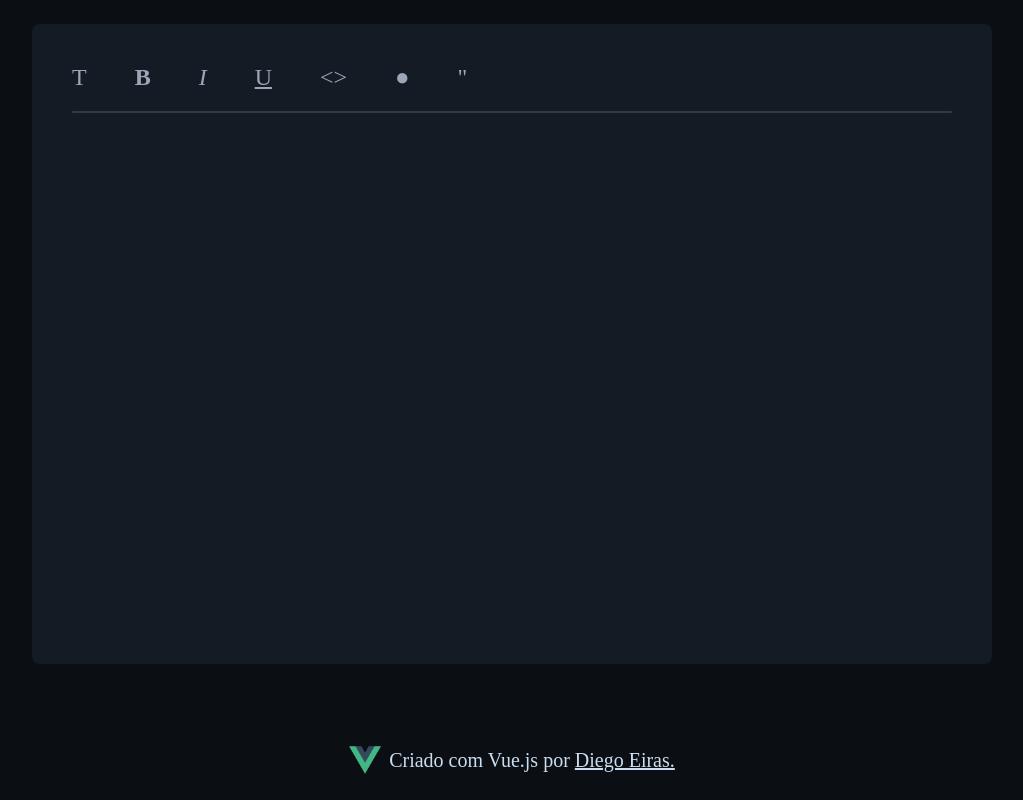
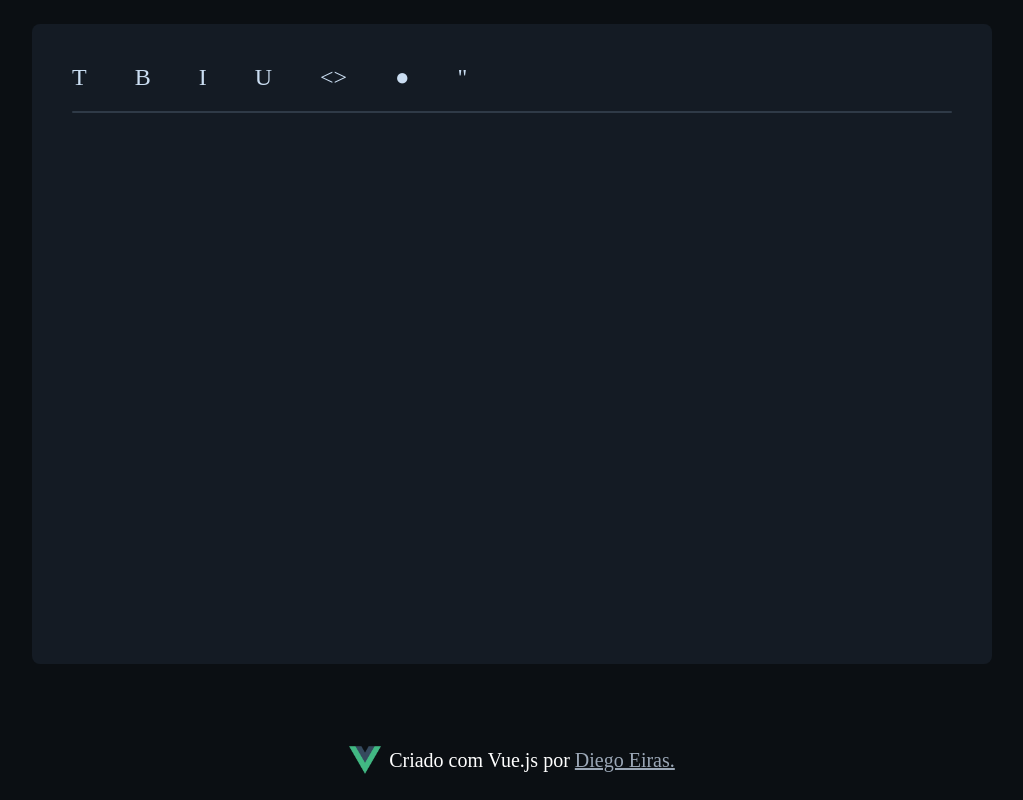
Before and after one commit to lucioeiras/rich-text-editor, a Vue app: page / in a window 1280 px wide. Shown: the whole page, without its empty margins (128-1151 px from the left). Built offline with nearby package versions, Linux system fonts and the light colour scheme.

Commit message:
✒️  EDIT: Reformulate styles to scss

```diff
--- a/src/App.vue
+++ b/src/App.vue
@@ -16,34 +16,7 @@
   }
 </script>
 
-<style>
-  :root {
-    --background: #0b0f13;
-    --text: #caddf1;
-  }
-
-  * {
-    margin: 0;
-    padding: 0;
-    outline: 0;
-    box-sizing: border-box;
-  }
-
-  body {
-    height: 100vh;
-
-    display: flex;
-    flex-direction: column;
-    align-items: center;
-    justify-content: center;
-
-    background-color: var(--background);
-  }
-
-  body, input, button, textarea {
-    font-family: Roboto Slab, serif;
-  }
-
+<style lang="scss">
   #app {
     width: 100%;
 
--- /dev/null
+++ b/src/components/Actions.vue
@@ -0,0 +1,47 @@
+<template>
+  <button class="title">T</button>
+  <button class="bold">B</button>
+  <button class="italic">I</button>
+  <button class="underline">U</button>
+  <button class="code">&lt;&gt;</button>
+  <button class="list">●</button>
+  <button class="quote">"</button>
+</template>
+
+<script>
+  export default {
+    name: 'Actions',
+  }
+</script>
+
+<style lang="scss">
+  button {
+    cursor: pointer;
+
+    border: none;
+    background: none;
+
+    color: $buttons;
+    font-size: 24px;
+
+    &:not(:first-child) {
+      margin-left: 48px;
+    }
+
+    &:hover {
+      color: $primary;
+    }
+
+    .bold {
+      font-weight: 700;
+    }
+
+    .italic {
+      font-style: italic;
+    }
+
+    .underline {
+      text-decoration-line: underline;
+    }
+  }
+</style>
--- a/src/components/Editor.vue
+++ b/src/components/Editor.vue
@@ -1,103 +1,45 @@
 <template>
-  <div id="container">
-    <div class="actions">
-      <button class="title">T</button>
-      <button class="bold">B</button>
-      <button class="italic">I</button>
-      <button class="underline">U</button>
-      <button class="code">&lt;&gt;</button>
-      <button class="list">●</button>
-      <button class="quote">"</button>
-    </div>
-
+  <div id="editor">
+    <Actions />
     <hr>
-
-    <div class="editor">
-      <input />
-    </div>
+    <TextInputs />
   </div>
 </template>
 
 <script>
+  import Actions from './Actions'
+  import TextInputs from './TextInputs'
+
   export default {
     name: 'Editor',
+    components: {
+      Actions,
+      TextInputs,
+    }
   }
 </script>
 
-<style>
-  :root {
-    --primary: #43B883;
-    --card: #141b24;
-    --text: #fff;
-    --secondary-text: #9ba7b6;
-    --divider: #2f3a47;
-  }
-
-  #container {
+<style lang="scss">
+  #editor {
     width: 100%;
     max-width: 960px;
 
     min-height: 640px;
 
     border-radius: 8px;
-    background: var(--card);
+    background: $card;
 
     padding: 40px;
-  }
 
-  .actions button {
-    cursor: pointer;
+    hr {
+      height: 2px;
 
-    border: none;
-    background: none;
+      border: none;
+      border-radius: 2px;
 
-    color: var(--secondary-text);
-    font-size: 24px;
-  }
+      background: $divider;
 
-  .actions button:not(:first-child) {
-    margin-left: 48px;
-  }
-
-  .actions button:hover {
-    color: var(--primary);
-  }
-
-  .actions .bold {
-    font-weight: 700;
-  }
-
-  .actions .italic {
-    font-style: italic;
-  }
-
-  .actions .underline {
-    text-decoration-line: underline;
-  }
-
-  #container hr {
-    height: 2px;
-
-    border: none;
-    border-radius: 2px;
-
-    background: var(--divider);
-
-    margin: 20px 0 32px 0;
-  }
-
-  .editor {
-    display: flex;
-    flex-direction: column;
-  }
-
-  .editor input {
-    border: none;
-    background: none;
-
-    color: var(--text);
-    font-size: 20px;
-
-    padding: 4px 0;
+      margin: 20px 0 32px 0;
+    }
   }
 </style>
--- a/src/components/Footer.vue
+++ b/src/components/Footer.vue
@@ -16,28 +16,28 @@
   }
 </script>
 
-<style>
+<style lang="scss">
   footer {
     display: flex;
     align-items: center;
 
     margin-top: 80px;
-  }
 
-  footer img {
+    img {
       width: 32px;
       height: 32px;
 
       margin-right: 8px;
     }
 
-  footer p {
-    color: var(--text);
+    p {
+      color: $text;
       font-size: 20px;
       font-weight: 300;
+
+      a {
+        color: $text-secondary;
       }
-
-  footer p a {
-    color: var(--text);
+    }
   }
 </style>
--- /dev/null
+++ b/src/components/TextInputs.vue
@@ -0,0 +1,28 @@
+<template>
+  <div id="text-inputs">
+    <input />
+  </div>
+</template>
+
+<script>
+  export default {
+    name: 'TextInputs',
+  }
+</script>
+
+<style lang="scss">
+  #text-inputs {
+    display: flex;
+    flex-direction: column;
+
+    input {
+      border: none;
+      background: none;
+
+      color: $text;
+      font-size: 20px;
+
+      padding: 4px 0;
+    }
+  }
+</style>
--- /dev/null
+++ b/src/styles/_variables.scss
@@ -0,0 +1,7 @@
+$primary: #43B883;
+$background: #0b0f13;
+$card: #141b24;
+$divider: #2f3a47;
+$text: #fff;
+$text-secondary: #9ba7b6;
+$buttons: #caddf1;
--- /dev/null
+++ b/src/styles/global.scss
@@ -0,0 +1,23 @@
+@import 'variables';
+
+* {
+  margin: 0;
+  padding: 0;
+  outline: 0;
+  box-sizing: border-box;
+}
+
+body {
+  height: 100vh;
+
+  display: flex;
+  flex-direction: column;
+  align-items: center;
+  justify-content: center;
+
+  background-color: $background;
+}
+
+body, input, button, textarea {
+  font-family: Roboto Slab, serif;
+}
--- /dev/null
+++ b/vue.config.js
@@ -0,0 +1,9 @@
+module.exports = {
+  css: {
+    loaderOptions: {
+      sass: {
+        additionalData: '@import "@/styles/global.scss";'
+      }
+    }
+  }
+}
```
Lines whose indentation alone changed are shown as unchanged.
